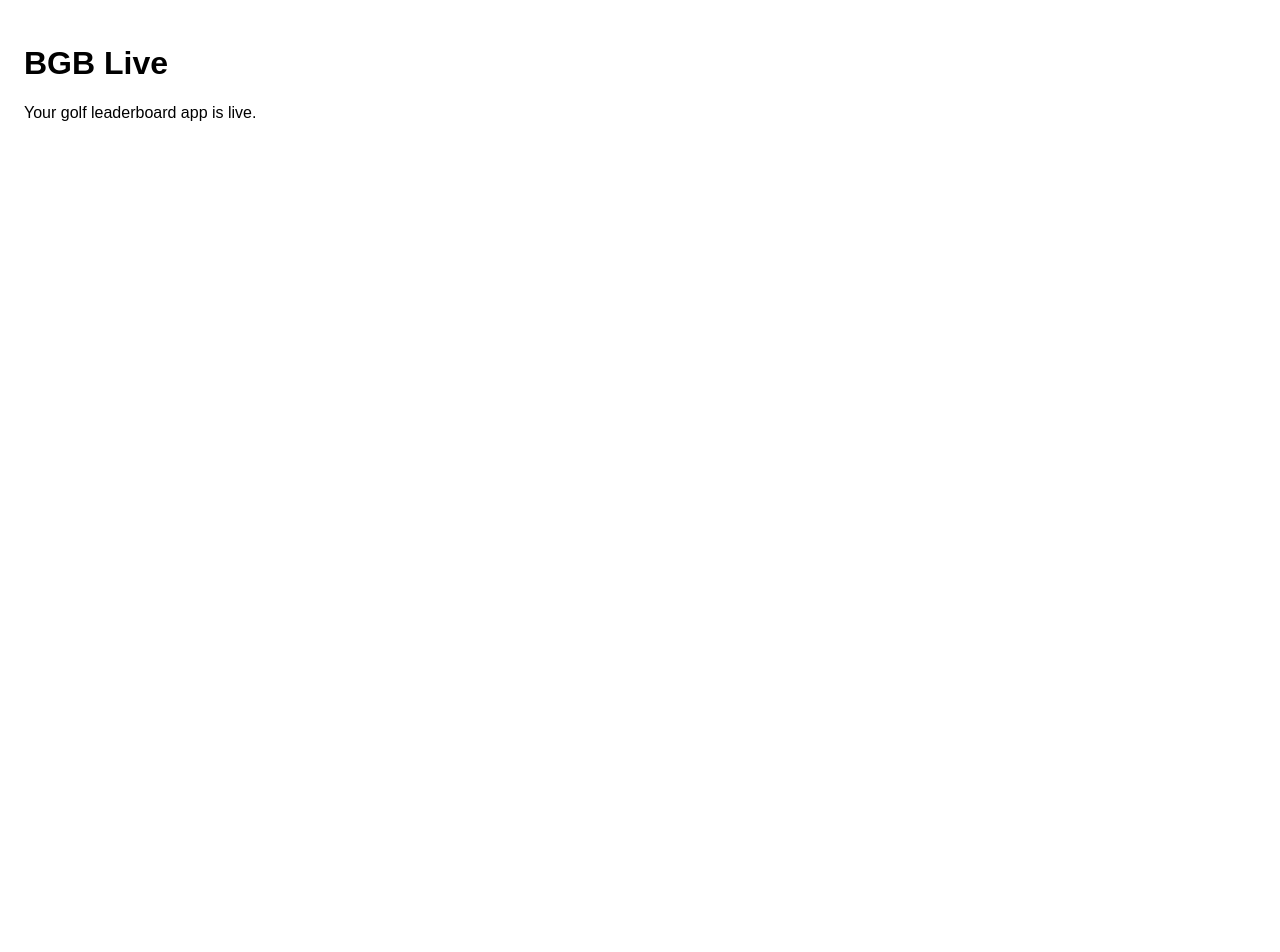
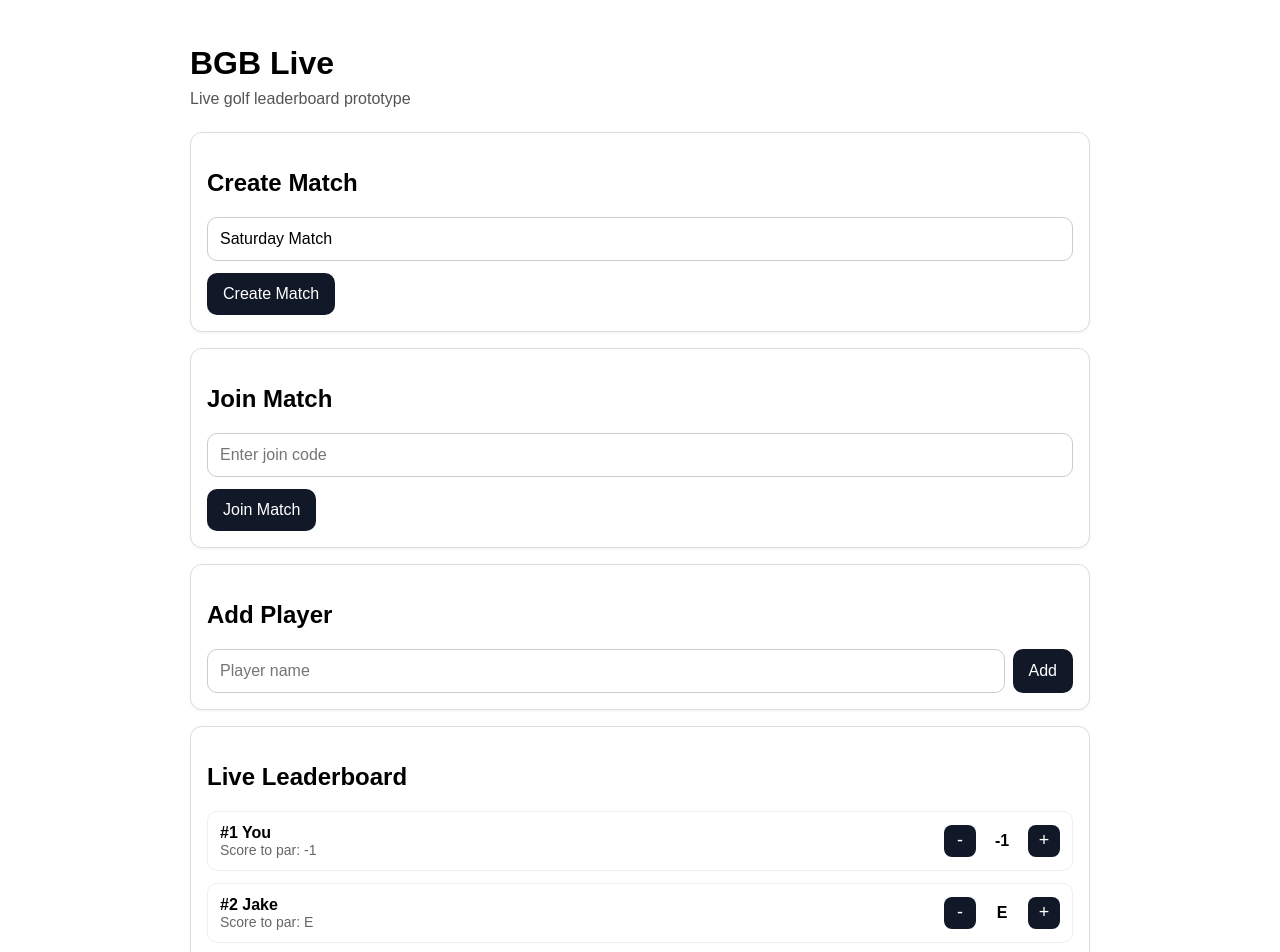
Before and after one commit to dkdnd2vh72-del/BGB-Live, a Next.js app: page / in a window 1280 px wide. Shown: the top 952 px of the page. Before the commit the page ends 800 px from the top, so only its background shows below. Built offline with nearby package versions, Linux system fonts and the light colour scheme.

Commit message:
Add interactive golf leaderboard to app/page.tsx

```diff
--- a/app/page.tsx
+++ b/app/page.tsx
@@ -1,8 +1,198 @@
+'use client'
+
+import { useMemo, useState } from 'react'
+
+type Player = {
+  id: number
+  name: string
+  score: number
+}
+
 export default function Home() {
+  const [matchName, setMatchName] = useState('Saturday Match')
+  const [joinCode, setJoinCode] = useState('')
+  const [players, setPlayers] = useState<Player[]>([
+    { id: 1, name: 'You', score: -1 },
+    { id: 2, name: 'Jake', score: 0 },
+    { id: 3, name: 'Sam', score: 2 },
+  ])
+  const [newPlayerName, setNewPlayerName] = useState('')
+
+  const leaderboard = useMemo(
+    () => [...players].sort((a, b) => a.score - b.score),
+    [players]
+  )
+
+  function createMatch() {
+    alert(`Match created: ${matchName}`)
+  }
+
+  function joinMatch() {
+    if (!joinCode.trim()) {
+      alert('Enter a join code')
+      return
+    }
+    alert(`Joining match with code: ${joinCode}`)
+  }
+
+  function addPlayer() {
+    if (!newPlayerName.trim()) return
+
+    setPlayers((current) => [
+      ...current,
+      {
+        id: Date.now(),
+        name: newPlayerName.trim(),
+        score: 0,
+      },
+    ])
+    setNewPlayerName('')
+  }
+
+  function changeScore(id: number, amount: number) {
+    setPlayers((current) =>
+      current.map((player) =>
+        player.id === id
+          ? { ...player, score: player.score + amount }
+          : player
+      )
+    )
+  }
+
   return (
-    <main style={{ padding: 24 }}>
-      <h1>BGB Live</h1>
-      <p>Your golf leaderboard app is live.</p>
+    <main style={{ padding: 24, maxWidth: 900, margin: '0 auto' }}>
+      <h1 style={{ marginBottom: 8 }}>BGB Live</h1>
+      <p style={{ marginTop: 0, color: '#555' }}>
+        Live golf leaderboard prototype
+      </p>
+
+      <div style={{ display: 'grid', gap: 16, marginTop: 24 }}>
+        <section style={cardStyle}>
+          <h2>Create Match</h2>
+          <input
+            style={inputStyle}
+            value={matchName}
+            onChange={(e) => setMatchName(e.target.value)}
+            placeholder="Match name"
+          />
+          <button style={buttonStyle} onClick={createMatch}>
+            Create Match
+          </button>
+        </section>
+
+        <section style={cardStyle}>
+          <h2>Join Match</h2>
+          <input
+            style={inputStyle}
+            value={joinCode}
+            onChange={(e) => setJoinCode(e.target.value)}
+            placeholder="Enter join code"
+          />
+          <button style={buttonStyle} onClick={joinMatch}>
+            Join Match
+          </button>
+        </section>
+
+        <section style={cardStyle}>
+          <h2>Add Player</h2>
+          <div style={{ display: 'flex', gap: 8, flexWrap: 'wrap' }}>
+            <input
+              style={{ ...inputStyle, marginBottom: 0, flex: 1, minWidth: 220 }}
+              value={newPlayerName}
+              onChange={(e) => setNewPlayerName(e.target.value)}
+              placeholder="Player name"
+            />
+            <button style={buttonStyle} onClick={addPlayer}>
+              Add
+            </button>
+          </div>
+        </section>
+
+        <section style={cardStyle}>
+          <h2>Live Leaderboard</h2>
+          <div style={{ display: 'grid', gap: 12 }}>
+            {leaderboard.map((player, index) => (
+              <div key={player.id} style={rowStyle}>
+                <div>
+                  <strong>
+                    #{index + 1} {player.name}
+                  </strong>
+                  <div style={{ color: '#666', fontSize: 14 }}>
+                    Score to par: {formatScore(player.score)}
+                  </div>
+                </div>
+
+                <div style={{ display: 'flex', alignItems: 'center', gap: 8 }}>
+                  <button style={smallButtonStyle} onClick={() => changeScore(player.id, -1)}>
+                    -
+                  </button>
+                  <span style={{ minWidth: 36, textAlign: 'center', fontWeight: 700 }}>
+                    {formatScore(player.score)}
+                  </span>
+                  <button style={smallButtonStyle} onClick={() => changeScore(player.id, 1)}>
+                    +
+                  </button>
+                </div>
+              </div>
+            ))}
+          </div>
+        </section>
+      </div>
     </main>
   )
 }
+
+function formatScore(score: number) {
+  if (score > 0) return `+${score}`
+  if (score === 0) return 'E'
+  return `${score}`
+}
+
+const cardStyle: React.CSSProperties = {
+  border: '1px solid #ddd',
+  borderRadius: 12,
+  padding: 16,
+  background: '#fff',
+  boxShadow: '0 1px 3px rgba(0,0,0,0.06)',
+}
+
+const rowStyle: React.CSSProperties = {
+  display: 'flex',
+  justifyContent: 'space-between',
+  alignItems: 'center',
+  gap: 12,
+  padding: 12,
+  border: '1px solid #eee',
+  borderRadius: 10,
+}
+
+const inputStyle: React.CSSProperties = {
+  width: '100%',
+  padding: 12,
+  borderRadius: 10,
+  border: '1px solid #ccc',
+  marginBottom: 12,
+  fontSize: 16,
+  boxSizing: 'border-box',
+}
+
+const buttonStyle: React.CSSProperties = {
+  padding: '12px 16px',
+  borderRadius: 10,
+  border: 'none',
+  background: '#111827',
+  color: '#fff',
+  fontSize: 16,
+  cursor: 'pointer',
+}
+
+const smallButtonStyle: React.CSSProperties = {
+  width: 32,
+  height: 32,
+  borderRadius: 8,
+  border: 'none',
+  background: '#111827',
+  color: '#fff',
+  fontSize: 18,
+  cursor: 'pointer',
+}
```
